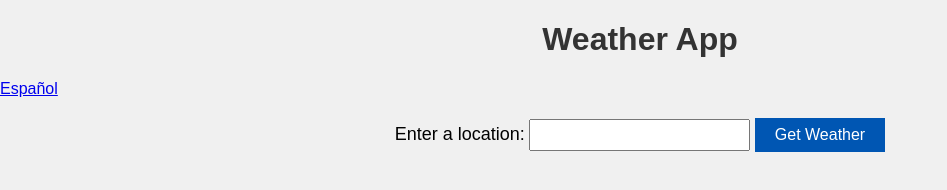
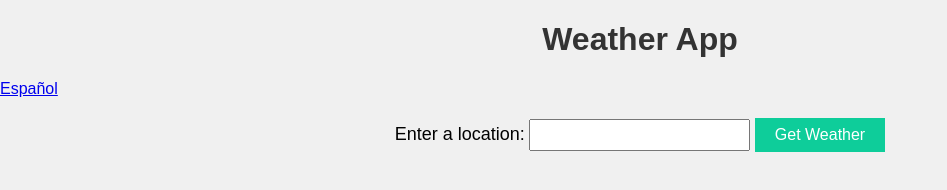
Before and after one commit to lubelmont/clima_node_git, a website: page public/index.html in a window 1280 px wide. In both pictures the pointer is over the button "Get Weather". Shown: the whole page, without its empty margins (0-947 px from the left). Drawn offline with Linux system fonts and the light colour scheme.

Commit message:
Update color to Botton

```diff
--- a/public/css/style.css
+++ b/public/css/style.css
@@ -36,7 +36,7 @@ button {
 }
 
 button:hover {
-  background-color: #0056b3;
+  background-color: #0ecd9a;
 }
 
 .lenguageDiv {
```
